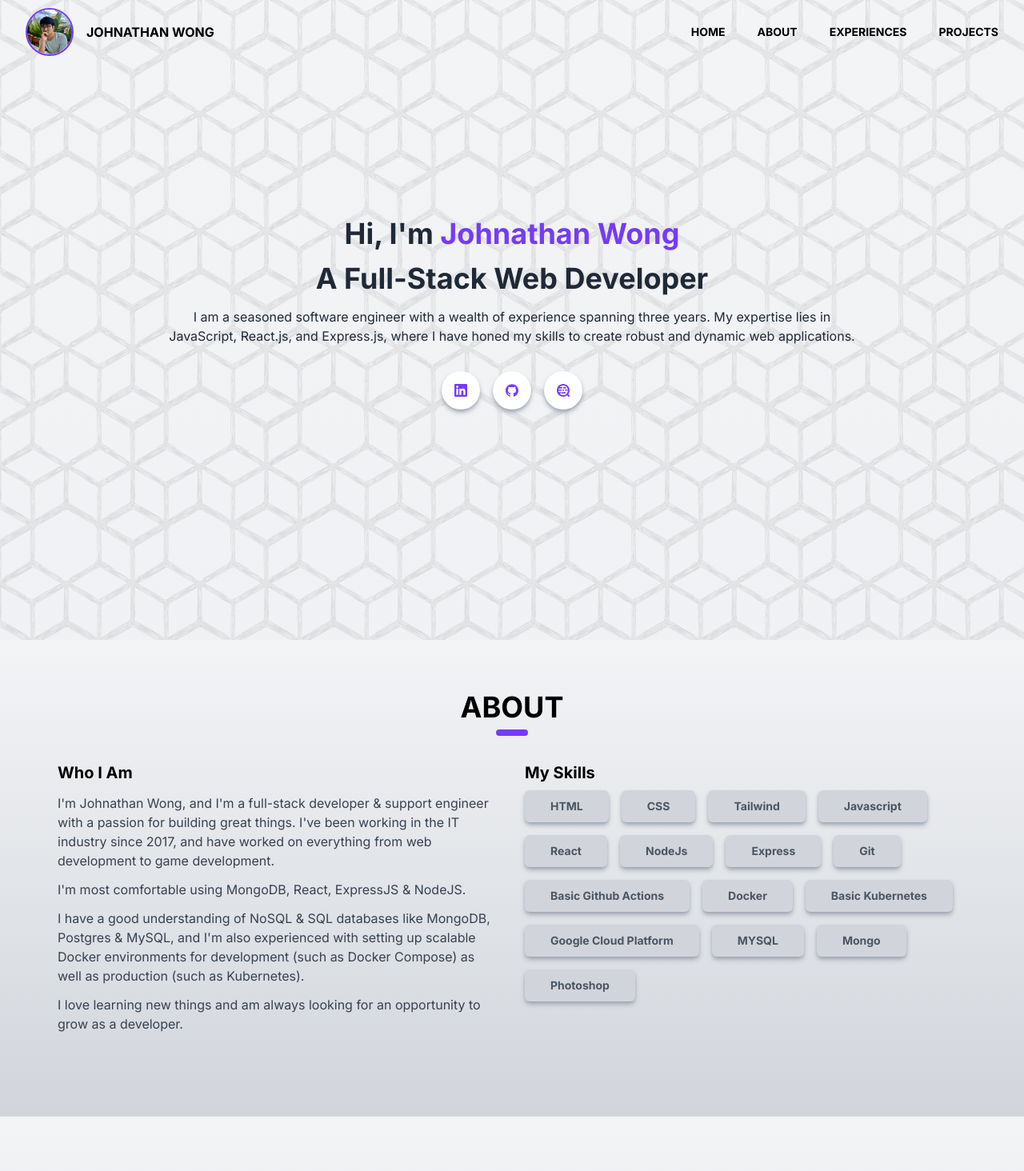
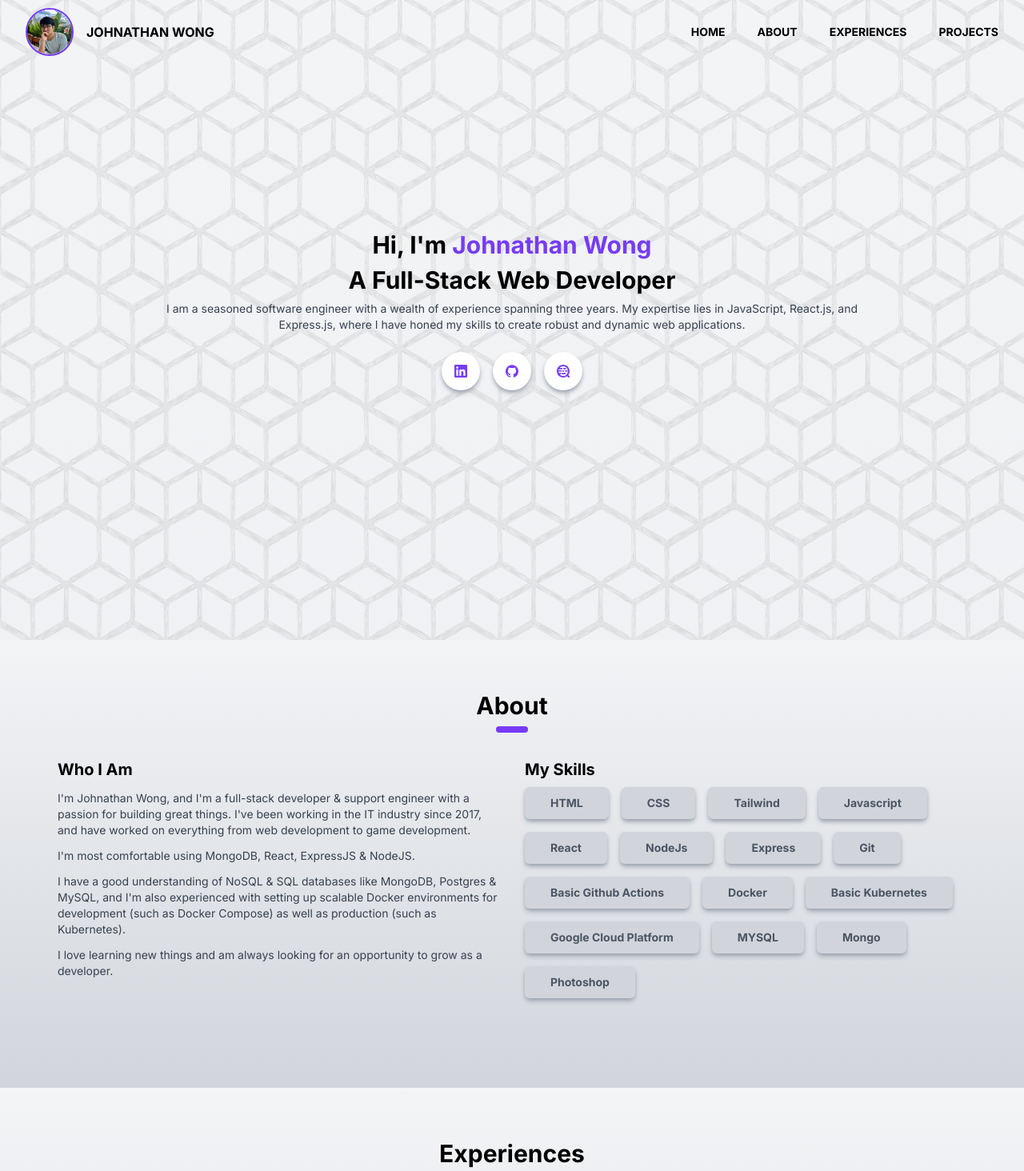
Before and after one commit to wong-johnathan/portfolio, a Next.js app: page / in a window 1280 px wide. Shown: the top 1464 px of the page at 80% size. Built offline with nearby package versions, Linux system fonts and the light colour scheme.

Commit message:
compartmentalize 2

```diff
--- a/src/app/project/[id]/page.tsx
+++ b/src/app/project/[id]/page.tsx
@@ -3,7 +3,7 @@ import Footer from "@/components/Footer";
 import Navbar from "@/components/Navbar";
 import InnerSection from "@/components/Section/InnerSection";
 import SkillsBtn from "@/components/SkillsBtn";
-import Title from "@/components/Title";
+import SectionTitle from "@/components/Typography/SectionTitle";
 import projects from "@/components/projectsJson";
 import Image from "next/image";
 import Link from "next/link";
@@ -51,10 +51,9 @@ export default function Project({
             alt={project.id}
             className='rounded-lg shadow-xl mx-auto mb-16 hover:scale-[102%] transition-all duration-300'
           />
-          <Title
-            title='About'
-            underlineAlignment='items-start'
-          />
+          <SectionTitle underlineAlignment='items-start'>
+            About
+          </SectionTitle>
           <div className='gap-8'>
             {project.paragraphs.map(
               (paragraph, index) => (
@@ -70,10 +69,9 @@ export default function Project({
         </InnerSection>
         <div className='w-full px-16 py-32 bg-gradient-to-b  from-gray-100 to-gray-300'>
           <div className='max-w-[1200px] flex justify-center h-full flex-col mx-auto'>
-            <Title
-              title='Technology'
-              underlineAlignment='items-start'
-            />
+            <SectionTitle underlineAlignment='items-start'>
+              Technology
+            </SectionTitle>
             <div className='flex flex-wrap gap-4 py-8'>
               {project.technologies.map(
                 (technology, index) => (
--- a/src/components/About.tsx
+++ b/src/components/About.tsx
@@ -3,20 +3,19 @@ import { skills } from "./NavLinks";
 import InnerSection from "./Section/InnerSection";
 import Section from "./Section/Section";
 import SkillsBtn from "./SkillsBtn";
-import Title from "./Title";
+import { BodyText } from "./Typography";
+import SectionTitle from "./Typography/SectionTitle";
 
 const About = () => {
   return (
     <Section id='about'>
-      <Title title='About' />
-      <InnerSection
-        className='md:grid grid-cols-2 gap-8'
-      >
+      <SectionTitle>About</SectionTitle>
+      <InnerSection className='md:grid grid-cols-2 gap-8'>
         <div className='col-span-1 mb-2 flex gap-3 flex-col'>
           <h2 className='text-xl'>
             Who I Am
           </h2>
-          <p className='text-gray-700'>
+          <BodyText>
             I'm Johnathan Wong, and I'm
             a full-stack developer &
             support engineer with a
@@ -27,13 +26,13 @@ const About = () => {
             everything from web
             development to game
             development.
-          </p>
-          <p className='text-gray-700'>
+          </BodyText>
+          <BodyText>
             I'm most comfortable using
             MongoDB, React, ExpressJS &
             NodeJS.
-          </p>
-          <p className='text-gray-700'>
+          </BodyText>
+          <BodyText>
             I have a good understanding
             of NoSQL & SQL databases
             like MongoDB, Postgres &
@@ -44,13 +43,13 @@ const About = () => {
             Docker Compose) as well as
             production (such as
             Kubernetes).
-          </p>
-          <p className='text-gray-700'>
+          </BodyText>
+          <BodyText>
             I love learning new things
             and am always looking for an
             opportunity to grow as a
             developer.
-          </p>
+          </BodyText>
         </div>
         <div className='col-span-1 mb-2'>
           <h2 className='text-xl'>
--- a/src/components/Experiences.tsx
+++ b/src/components/Experiences.tsx
@@ -1,5 +1,5 @@
 import React from "react";
-import Title from "./Title";
+import SectionTitle from "./Typography/SectionTitle";
 import InnerSection from "./Section/InnerSection";
 import Section from "./Section/Section";
 
@@ -65,7 +65,7 @@ const ExperiencesJson = () => {
 const Experiences = () => {
   return (
     <Section id='experiences'>
-      <Title title='Experiences' />
+      <SectionTitle >Experiences</SectionTitle>
       <InnerSection className='flex flex-col gap-4'>
         {ExperiencesJson().map(
           ({
--- a/src/components/Hero.tsx
+++ b/src/components/Hero.tsx
@@ -1,5 +1,10 @@
 import Link from "next/link";
 import { socialMediaItems } from "./NavLinks";
+import Section from "./Section/Section";
+import {
+  BodyText,
+  TitleLarge,
+} from "./Typography";
 
 const Hero = () => {
   return (
@@ -13,19 +18,24 @@ const Hero = () => {
           backgroundImage: `url(/bgpattern.png)`,
         }}
       ></div>
-      <div className='max-w-[1280px] w-full h-full mx-auto p-2 flex justify-center items-center flex-col'>
-        <div>
-          <h1 className='text-gray-800 py-2'>
+      <Section
+        id='/'
+        gradient={null}
+        height='h-full'
+      >
+        <div className='flex flex-col gap-2 justify-center items-center'>
+          <TitleLarge>
             {/* eslint-disable-next-line react/no-unescaped-entities*/}
             Hi, I'm{" "}
             <span className='text-[#763bf6] hover:text-[#3bf6ae] transition-all duration-300 cursor-pointer'>
               Johnathan Wong
             </span>
-          </h1>
-          <h1 className='py-2 text-gray-800'>
+          </TitleLarge>
+
+          <TitleLarge>
             A Full-Stack Web Developer
-          </h1>
-          <p className='text-gray-800 py-2 max-w-[70%] m-auto'>
+          </TitleLarge>
+          <BodyText maxWidth='max-w-[70%]'>
             I am a seasoned software
             engineer with a wealth of
             experience spanning three
@@ -35,7 +45,7 @@ const Hero = () => {
             honed my skills to create
             robust and dynamic web
             applications.
-          </p>
+          </BodyText>
         </div>
         <div className='w-full max-w-[50%] flex justify-center items-center flex-row py-6 space-x-4'>
           {socialMediaItems().map(
@@ -52,7 +62,7 @@ const Hero = () => {
             )
           )}
         </div>
-      </div>
+      </Section>
     </div>
   );
 };
--- a/src/components/Projects.tsx
+++ b/src/components/Projects.tsx
@@ -2,14 +2,17 @@ import Image from "next/image";
 import projects from "./projectsJson";
 import React from "react";
 import Link from "next/link";
-import Title from "./Title";
+import SectionTitle from "./Typography/SectionTitle";
 import InnerSection from "./Section/InnerSection";
 import Section from "./Section/Section";
+import { BodyText } from "./Typography";
 
 const Projects = () => {
   return (
     <Section id='projects'>
-      <Title title='Projects' />
+      <SectionTitle>
+        Projects
+      </SectionTitle>
       <InnerSection className='grid grid-cols-2 gap-8 md:gap-16'>
         {projects().map((project) => (
           <React.Fragment
@@ -28,9 +31,9 @@ const Projects = () => {
               <div className='font-bold text-xl border-b-2 border-[#763bf6] text-[#763bf6]'>
                 {project.title}
               </div>
-              <div className='text-gray-700'>
+              <BodyText>
                 {project.summary}
-              </div>
+              </BodyText>
               <Link
                 href={`/project/${project.id}`}
               >
--- a/src/components/Section/Section.tsx
+++ b/src/components/Section/Section.tsx
@@ -8,6 +8,13 @@ type SectionProps = {
   paddingY?: Tailwindest["paddingY"];
   justifyContent?: Tailwindest["justifyContent"];
   alignItems?: Tailwindest["alignItems"];
+  gradient?:
+    | Tailwindest["gradient"]
+    | null;
+  gradientFrom?: Tailwindest["gradientStart"];
+  gradientEnd?: Tailwindest["gradientEnd"];
+  flexDirection?: Tailwindest["flexDirection"];
+  height?:Tailwindest['height']
 };
 
 const Section = ({
@@ -17,10 +24,15 @@ const Section = ({
   paddingY = "py-16",
   justifyContent = "justify-center",
   alignItems = "items-center",
+  gradient = "bg-gradient-to-b",
+  gradientFrom = "from-gray-100",
+  gradientEnd = "to-gray-300",
+  flexDirection = "flex-col",
+  height
 }: SectionProps) => {
   return (
     <div
-      className={`${width} ${paddingY} flex items-center ${justifyContent} ${alignItems} bg-gradient-to-b from-gray-100 to-gray-300 flex-col`}
+      className={`${width} ${paddingY} flex ${justifyContent} ${alignItems} ${gradient} ${gradientFrom} ${gradientEnd} ${flexDirection} ${height}`}
       id={id}
     >
       {children}
--- a/src/components/Title/index.tsx
+++ b/src/components/Typography/SectionTitle.tsx
@@ -1,30 +1,28 @@
 import { Tailwindest } from "tailwindest";
+import { TitleLarge } from ".";
+import { ReactNode } from "react";
 
-type TitleProps = {
-  title: string;
+type SectionTitleProps = {
+  children: ReactNode;
   underline?: boolean;
   underlineAlignment?: Tailwindest["alignItems"];
   fontSize?: Tailwindest["fontSize"];
+  uppercase?: "uppercase" | null;
 };
 
-const Title = ({
-  title,
+const SectionTitle = ({
+  children,
   underline = true,
   underlineAlignment = "items-center",
-  fontSize = "text-4xl",
-}: TitleProps) => (
+}: SectionTitleProps) => (
   <div
-    className={`flex flex-col ${underlineAlignment}`}
+    className={`flex flex-col ${underlineAlignment} gap-2`}
   >
-    <h1
-      className={`uppercase ${fontSize} font-bold w-full pb-2`}
-    >
-      {title}
-    </h1>
+    <TitleLarge>{children}</TitleLarge>
     {underline && (
       <div className='border-4 border-[#763bf6] h-0 rounded-full w-10' />
     )}
   </div>
 );
 
-export default Title;
+export default SectionTitle;
--- /dev/null
+++ b/src/components/Typography/index.tsx
@@ -0,0 +1,52 @@
+import { ReactNode } from "react";
+import { Tailwindest } from "tailwindest";
+
+type TitleLarge = {
+  children: ReactNode;
+  fontSize?: Tailwindest["fontSize"];
+  mdFontSize?: Tailwindest["fontSize"];
+  fontWeight?: Tailwindest["fontWeight"];
+  textTransform?: Tailwindest["textTransform"];
+  width?: Tailwindest["width"];
+};
+
+export const TitleLarge = ({
+  children,
+  fontSize = "text-3xl",
+  mdFontSize = "text-4xl",
+  fontWeight = "font-bold",
+  textTransform = "normal-case",
+  width = "w-full",
+}: TitleLarge) => {
+  return (
+    <h1
+      className={`${textTransform} ${
+        mdFontSize
+          ? `md:${mdFontSize}`
+          : ""
+      } ${fontSize} ${fontWeight} ${width}`}
+    >
+      {children}
+    </h1>
+  );
+};
+
+type BodyTextProp = {
+  color?: Tailwindest["color"];
+  children: ReactNode;
+  maxWidth?: Tailwindest["maxWidth"];
+};
+
+export const BodyText = ({
+  color = "text-gray-700",
+  children,
+  maxWidth,
+}: BodyTextProp) => {
+  return (
+    <p
+      className={`${color} ${maxWidth} text-sm md:text-md`}
+    >
+      {children}
+    </p>
+  );
+};
```
